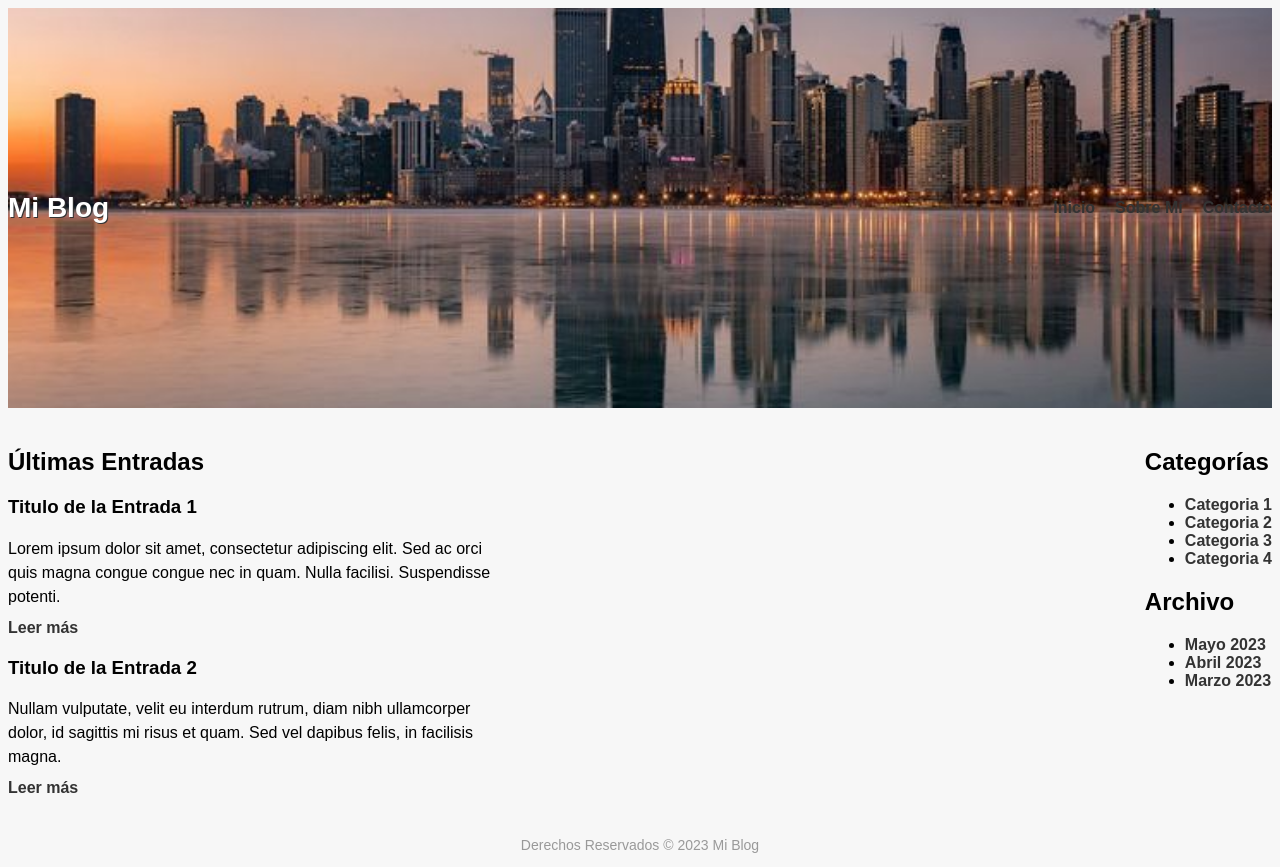
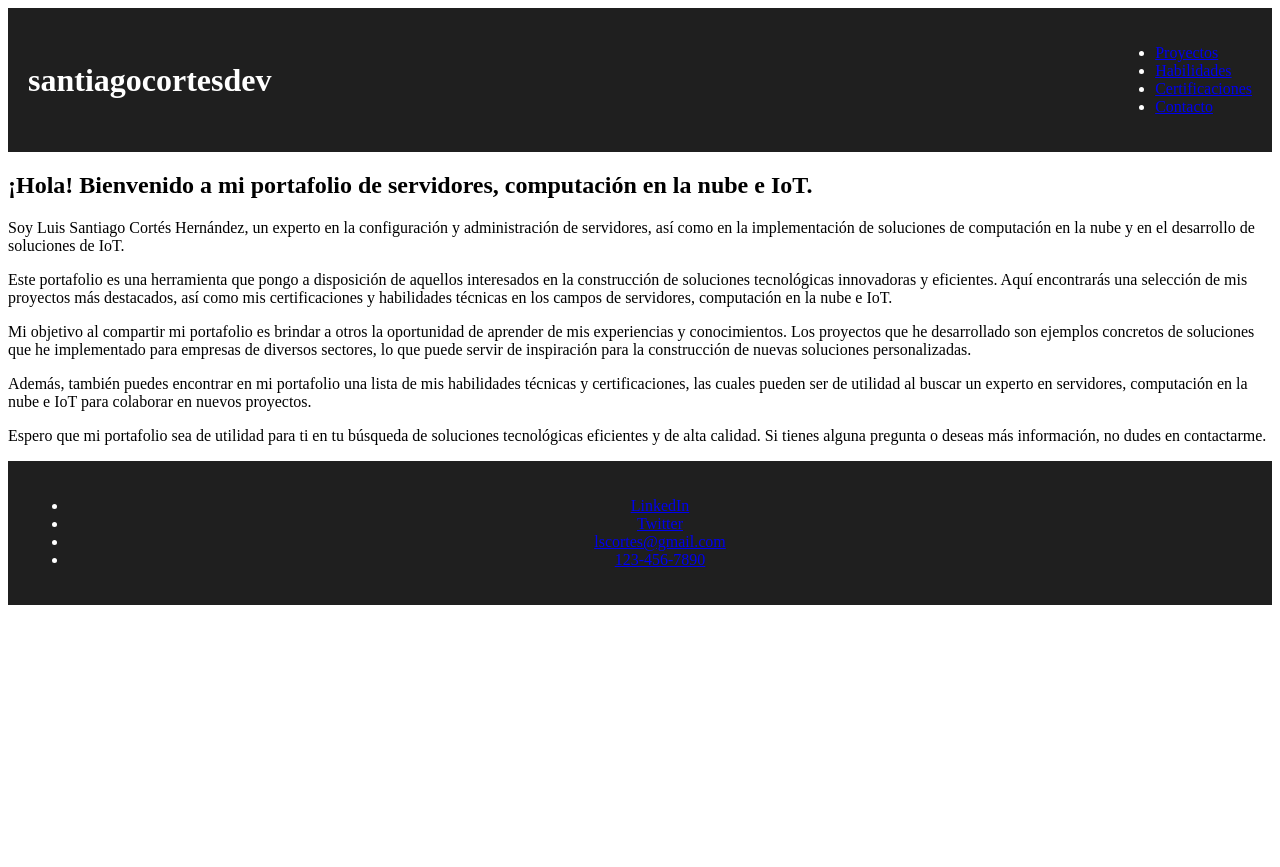
Before and after one commit to LuisSantiagoCortes/Platzi_ChatGPT, a plain HTML site: page index.html in a window 1280 px wide. After the commit the page ends 800 px from the top, so only its background shows below. Drawn offline with Linux system fonts and the light colour scheme.

Commit message:
agrego algunos datos personales

```diff
--- a/css/style.css
+++ b/css/style.css
@@ -1,87 +1,84 @@
-/* Estilos generales */
-body {
-	background-color: #f7f7f7;
-	font-family: Arial, sans-serif;
-	font-size: 16px;
-  }
-
-  .container {
-	max-width: 960px;
-	margin: 0 auto;
+/* Estilos para el encabezado */
+header {
+	background-color: #1f1f1f;
+	color: #fff;
+	display: flex;
+	flex-direction: row;
+	justify-content: space-between;
+	align-items: center;
 	padding: 20px;
   }
 
-  header {
-	display: flex;
-	justify-content: space-between;
-	align-items: center;
-	margin-bottom: 20px;
-	background-image: url("./images/midistraccion.jpg");
-	background-size: cover;
-	background-position: center;
-	height: 400px;
-  }
-
-  h1 {
-	font-size: 28px;
-	font-weight: bold;
-	color: #fff;
-	text-shadow: 1px 1px #333;
+  header h1 {
+	font-size: 32px;
 	margin: 0;
   }
 
-  nav ul {
-	list-style: none;
-	display: flex;
+  /* Estilos para la sección de biografía */
+  .biografia {
+	max-width: 800px;
+	margin: 0 auto;
+	padding: 20px;
+	font-size: 18px;
+	line-height: 1.5;
   }
 
-  nav li:not(:last-child) {
-	margin-right: 20px;
+  .biografia h2 {
+	font-size: 24px;
+	margin-top: 0;
   }
 
-  nav a {
-	color: #333;
-	text-decoration: none;
-	font-size: 16px;
-	font-weight: bold;
-  }
-
-  main {
-	display: flex;
-	flex-wrap: wrap;
-	justify-content: space-between;
-  }
-
-  article {
-	width: calc(50% - 10px);
+  .biografia p {
 	margin-bottom: 20px;
   }
 
-  article h2 {
-	font-size: 24px;
-	font-weight: bold;
+  /* Estilos para los enlaces */
+  .enlace {
+	display: block;
 	margin-bottom: 10px;
+	color: #1f1f1f;
+	text-decoration: none;
+	font-size: 18px;
   }
 
-  article p {
-	font-size: 16px;
-	line-height: 1.5;
-	margin-bottom: 10px;
-  }
-
-  a {
-	color: #333;
-	text-decoration: none;
-	font-weight: bold;
-  }
-
-  a:hover {
+  .enlace:hover {
 	text-decoration: underline;
   }
 
+  /* Estilos para los íconos de redes sociales */
+  .redes-sociales {
+	display: flex;
+	flex-direction: row;
+	justify-content: center;
+	align-items: center;
+	margin-bottom: 20px;
+  }
+
+  .redes-sociales a {
+	display: flex;
+	justify-content: center;
+	align-items: center;
+	width: 50px;
+	height: 50px;
+	margin-right: 10px;
+	color: #fff;
+	background-color: #1f1f1f;
+	border-radius: 50%;
+	transition: background-color 0.2s ease;
+  }
+
+  .redes-sociales a:hover {
+	background-color: #555;
+  }
+
+  .redes-sociales i {
+	font-size: 24px;
+  }
+
+  /* Estilos para el pie de página */
   footer {
-	margin-top: 20px;
+	background-color: #1f1f1f;
+	color: #fff;
+	padding: 20px;
 	text-align: center;
-	font-size: 14px;
-	color: #999;
   }
--- a/index.html
+++ b/index.html
@@ -1,52 +1,37 @@
 <!DOCTYPE html>
-<html>
+<html lang="es">
   <head>
-	<title>Mi Blog</title>
+    <meta charset="UTF-8">
+    <title>Servidores, Cloud Computing e IoT: Experiencia de Luis Cortés</title>
 	<link rel="stylesheet" href="css/style.css">
   </head>
   <body>
     <header>
-		<h1>Mi Blog</h1>
+      <h1>santiagocortesdev</h1>
       <nav>
         <ul>
-				<li><a href="#">Inicio</a></li>
-				<li><a href="#">Sobre Mí</a></li>
-				<li><a href="#">Contacto</a></li>
+          <li><a href="#proyectos">Proyectos</a></li>
+          <li><a href="#habilidades">Habilidades</a></li>
+          <li><a href="#certificaciones">Certificaciones</a></li>
+          <li><a href="#contacto">Contacto</a></li>
         </ul>
       </nav>
     </header>
     <main>
-		<section>
-			<h2>Últimas Entradas</h2>
-			<article>
-				<h3>Titulo de la Entrada 1</h3>
-				<p>Lorem ipsum dolor sit amet, consectetur adipiscing elit. Sed ac orci quis magna congue congue nec in quam. Nulla facilisi. Suspendisse potenti.</p>
-				<a href="#">Leer más</a>
-			</article>
-			<article>
-				<h3>Titulo de la Entrada 2</h3>
-				<p>Nullam vulputate, velit eu interdum rutrum, diam nibh ullamcorper dolor, id sagittis mi risus et quam. Sed vel dapibus felis, in facilisis magna.</p>
-				<a href="#">Leer más</a>
-			</article>
-		</section>
-		<aside>
-			<h2>Categorías</h2>
-			<ul>
-				<li><a href="#">Categoria 1</a></li>
-				<li><a href="#">Categoria 2</a></li>
-				<li><a href="#">Categoria 3</a></li>
-				<li><a href="#">Categoria 4</a></li>
-			</ul>
-			<h2>Archivo</h2>
-			<ul>
-				<li><a href="#">Mayo 2023</a></li>
-				<li><a href="#">Abril 2023</a></li>
-				<li><a href="#">Marzo 2023</a></li>
-			</ul>
-		</aside>
+      <h2>¡Hola! Bienvenido a mi portafolio de servidores, computación en la nube e IoT.</h2>
+      <p>Soy Luis Santiago Cortés Hernández, un experto en la configuración y administración de servidores, así como en la implementación de soluciones de computación en la nube y en el desarrollo de soluciones de IoT.</p>
+      <p>Este portafolio es una herramienta que pongo a disposición de aquellos interesados en la construcción de soluciones tecnológicas innovadoras y eficientes. Aquí encontrarás una selección de mis proyectos más destacados, así como mis certificaciones y habilidades técnicas en los campos de servidores, computación en la nube e IoT.</p>
+      <p>Mi objetivo al compartir mi portafolio es brindar a otros la oportunidad de aprender de mis experiencias y conocimientos. Los proyectos que he desarrollado son ejemplos concretos de soluciones que he implementado para empresas de diversos sectores, lo que puede servir de inspiración para la construcción de nuevas soluciones personalizadas.</p>
+      <p>Además, también puedes encontrar en mi portafolio una lista de mis habilidades técnicas y certificaciones, las cuales pueden ser de utilidad al buscar un experto en servidores, computación en la nube e IoT para colaborar en nuevos proyectos.</p>
+      <p>Espero que mi portafolio sea de utilidad para ti en tu búsqueda de soluciones tecnológicas eficientes y de alta calidad. Si tienes alguna pregunta o deseas más información, no dudes en contactarme.</p>
     </main>
     <footer>
-		<p>Derechos Reservados © 2023 Mi Blog</p>
+      <ul>
+        <li><a href="https://www.linkedin.com/in/luis-santiago-cortés-hernández-123456789/" target="_blank">LinkedIn</a></li>
+        <li><a href="https://twitter.com/santiagocortes" target="_blank">Twitter</a></li>
+        <li><a href="mailto:lscortes@gmail.com">lscortes@gmail.com</a></li>
+        <li><a href="tel:+1234567890">123-456-7890</a></li>
+      </ul>
     </footer>
   </body>
 </html>
```
Lines whose indentation alone changed are shown as unchanged.
